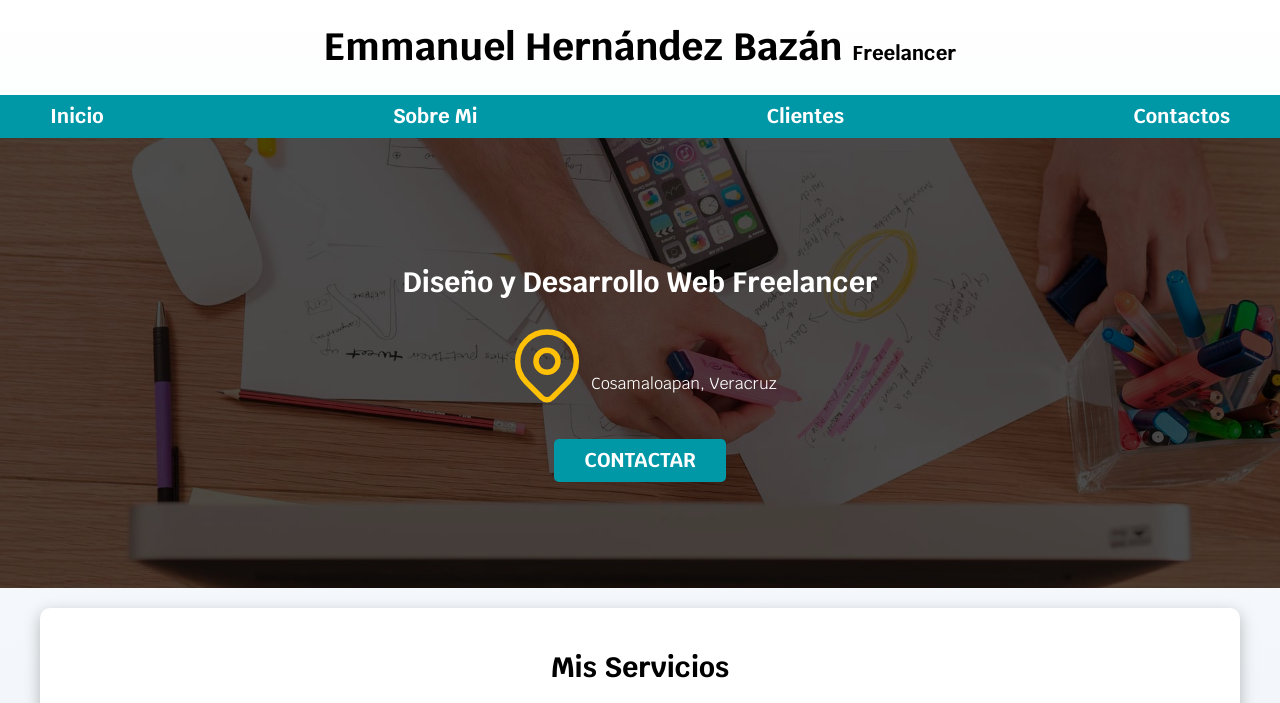
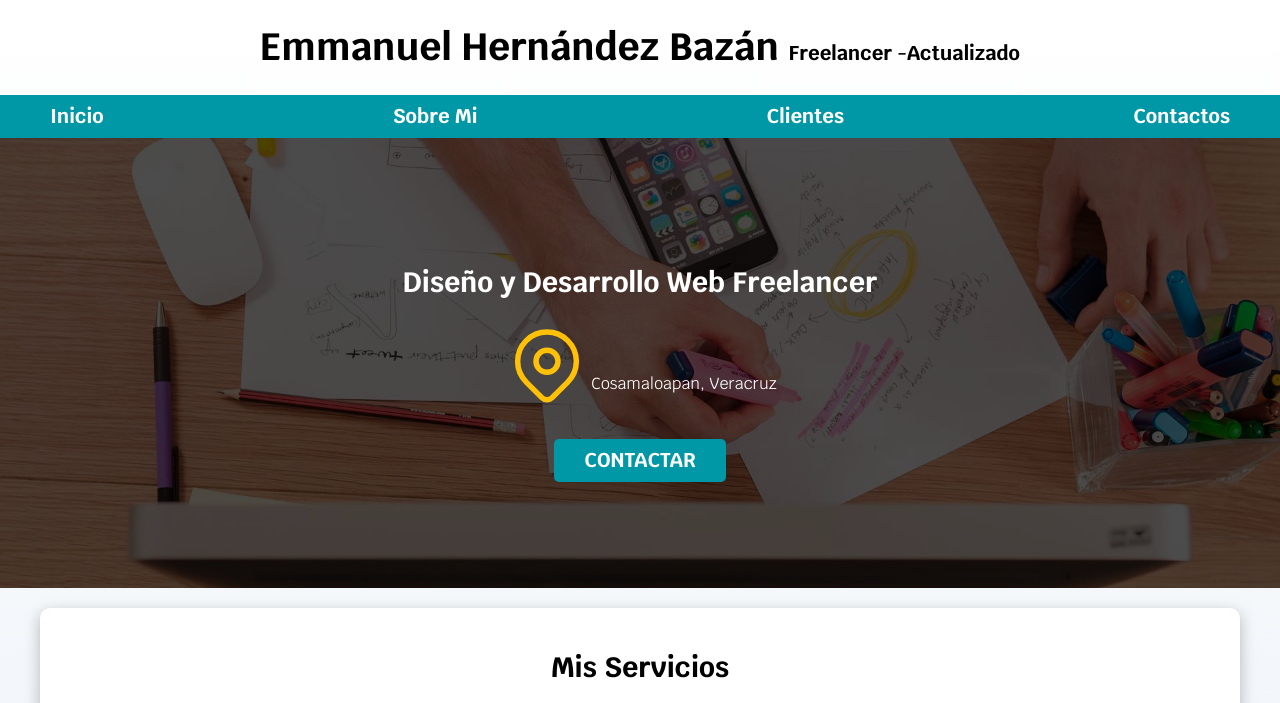
Before and after one commit to emmanuelhb56/Freelancer, a plain HTML site: page index.html in a window 1280 px wide. Shown: the top 703 px of the page. Drawn offline with Linux system fonts and the light colour scheme.

Commit message:
Update index.html

```diff
--- a/index.html
+++ b/index.html
@@ -16,7 +16,7 @@
 </head>
 <body>
     <header>
-        <h1 class="titulo">Emmanuel Hernández Bazán <span>Freelancer</span></h1>
+        <h1 class="titulo">Emmanuel Hernández Bazán <span>Freelancer -Actualizado</span></h1>
     </header>
 
     <div class="nav-bg">
```
